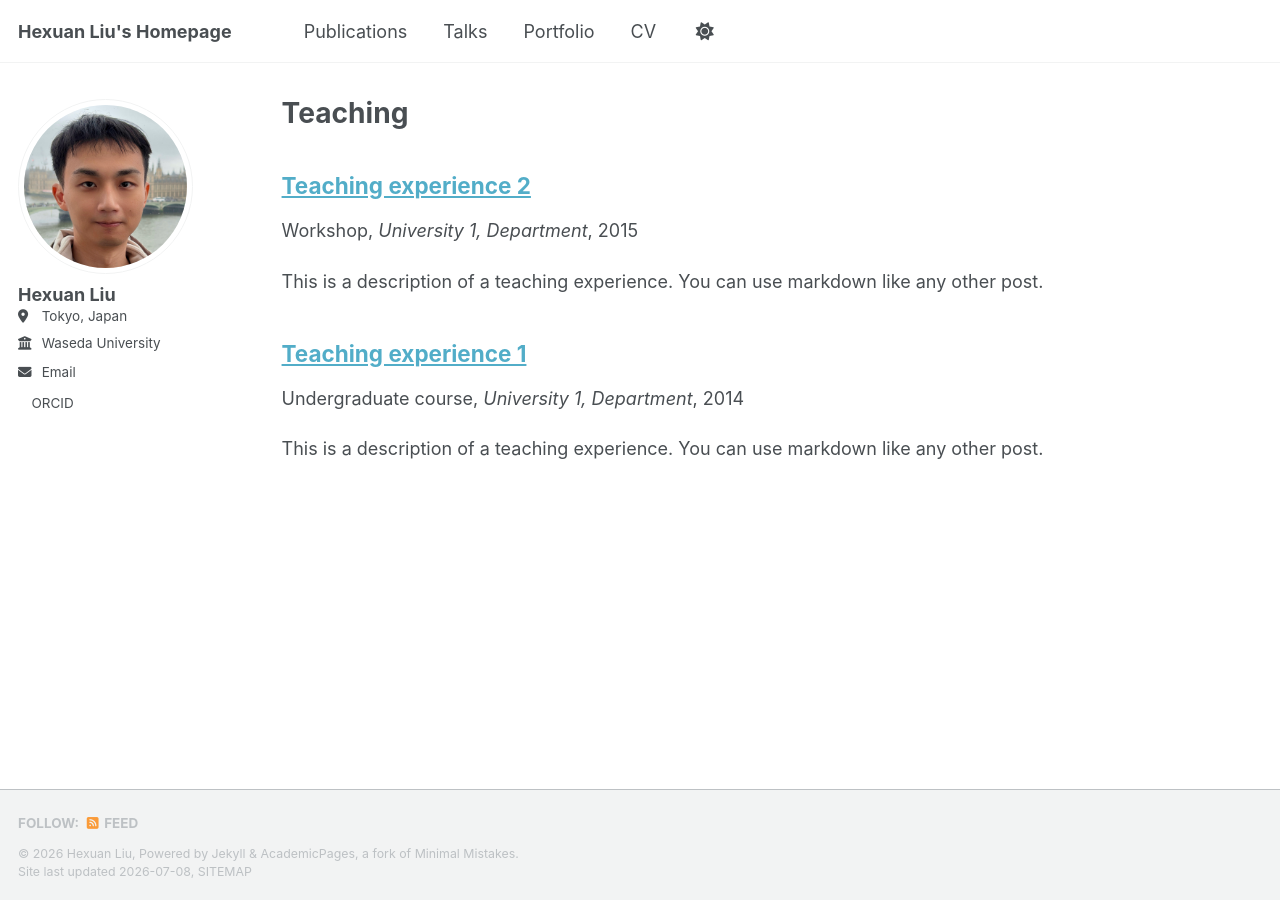
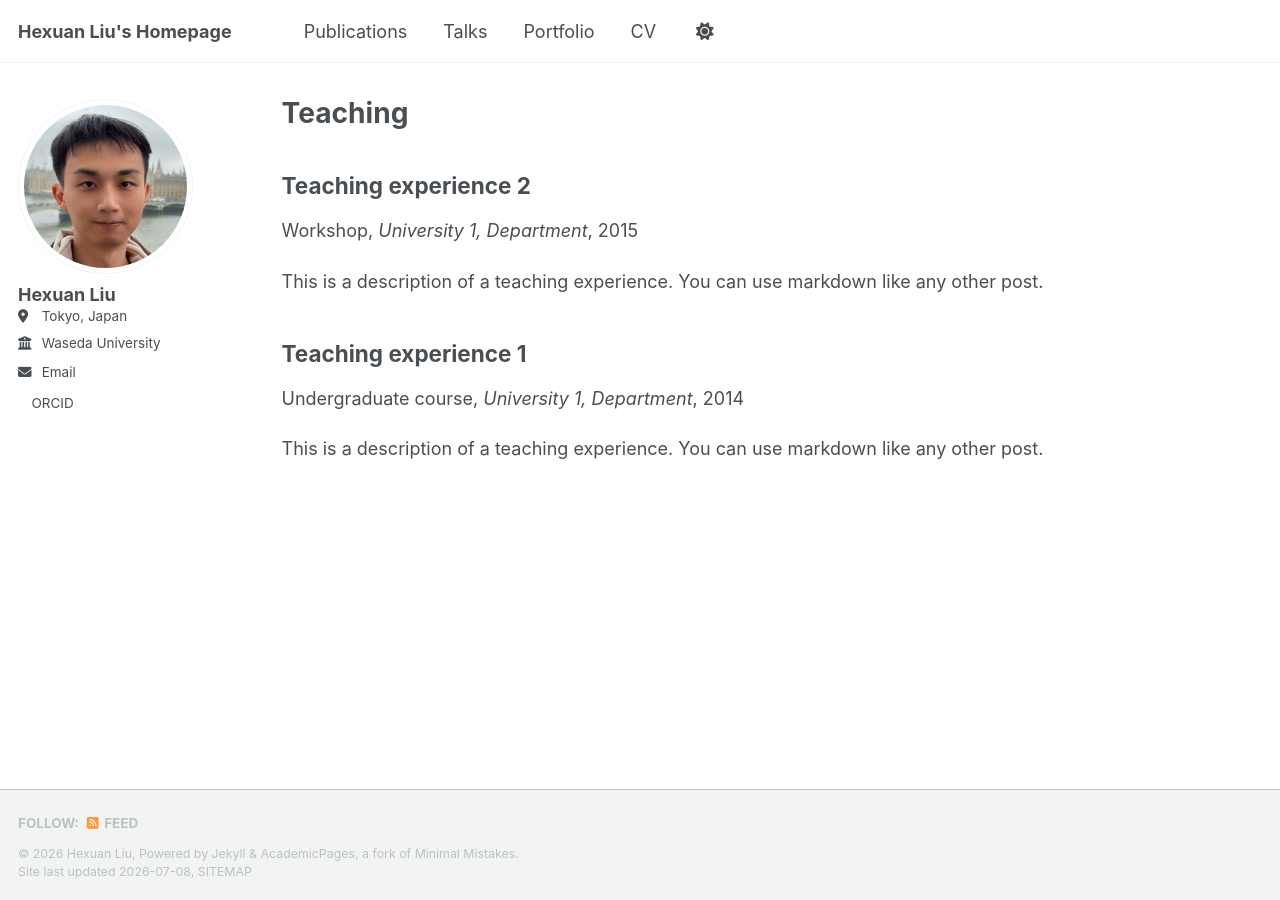
Before and after one commit to Hexuan-Liu/hexuan-liu.github.io, a Jekyll site: the page built from _pages/teaching.html, in a window 1280 px wide. Built offline with Jekyll 4.4.1, drawn with Linux system fonts in a browser that asks for light colours; a style sheet for code colours, icons or effects is not loaded.

Commit message:
Update archive-single.html

```diff
--- a/_includes/archive-single.html
+++ b/_includes/archive-single.html
@@ -26,9 +26,7 @@
       </div>
     {% endif %}
 
-    <h2 class="archive__item-title" itemprop="headline">
-    <a href="{{ base_path }}{{ post.url }}" rel="permalink">{{ title }}</a>
-</h2>
+<h2 class="archive__item-title" itemprop="headline">{{ title }}</h2>
 
     {% if post.read_time %}
       <p class="page__meta"><i class="fa fa-clock" aria-hidden="true"></i> {% include read-time.html %}</p>
```
